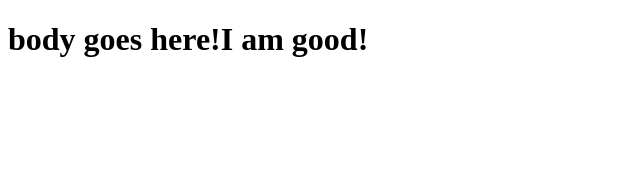
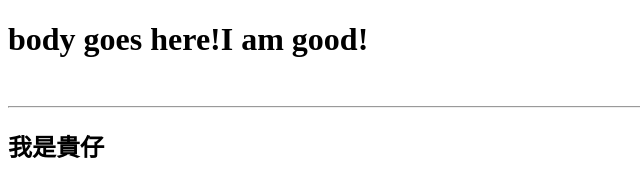
Before and after one commit to wck218/myintro, a plain HTML site: page index.html in a window 1280 px wide. Shown: the whole page, without its empty margins (0-640 px from the left). Drawn offline with Linux system fonts and the light colour scheme.

Commit message:
Update index.html

```diff
--- a/index.html
+++ b/index.html
@@ -5,6 +5,9 @@
     </head>
     <body>
         <h1>body goes here!I am good!</h1><br>
+        <hr>
+        <h2>我是貴仔</h2>
+
         <script>
 
             //----- 在此插入程式碼 -----
```
